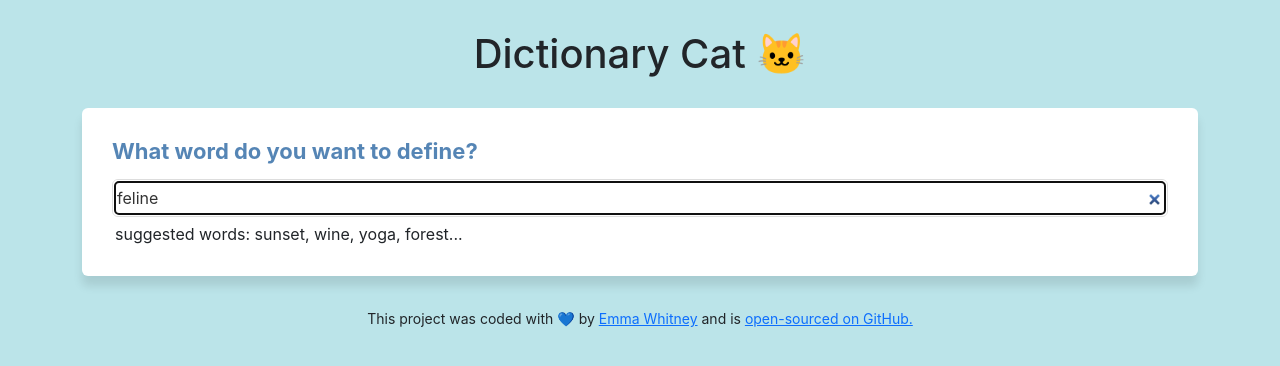
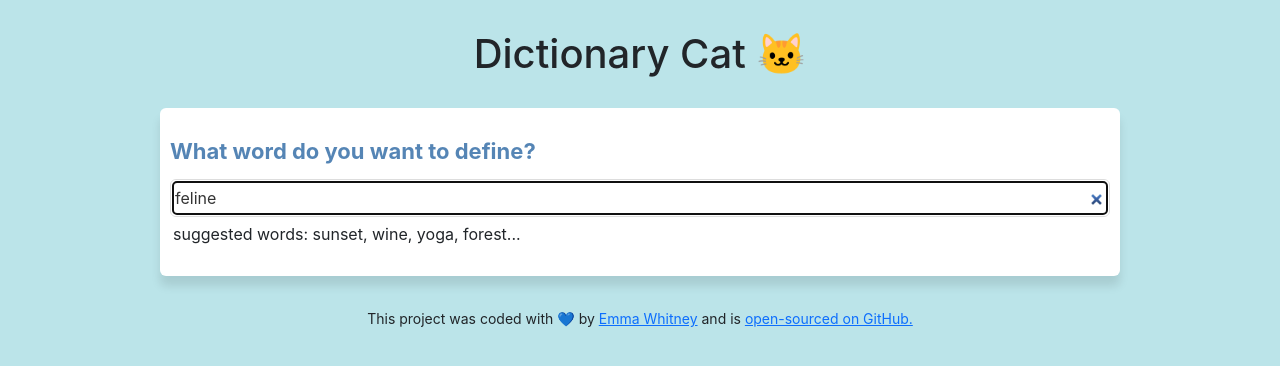
Before and after one commit to EmLu26/react-dictionary-app, a React (Create React App) app: page / in a window 1280 px wide. Shown: the top 366 px of the page. Built offline with nearby package versions, Linux system fonts and the light colour scheme; no server answers.

Commit message:
Updated Dictionary css

```diff
--- a/src/Dictionary.css
+++ b/src/Dictionary.css
@@ -7,10 +7,12 @@
 
 .Dictionary section {
   background: white;
-  padding: 30px;
+  max-width: 960px;
+  padding: 30px 10px;
   border-radius: 6px;
   box-shadow: 0px 10px 10px rgba(0 0 0 / 10%);
-  margin: 20px 0px;
+  margin: 0 auto;
+  margin-top: 10px;
 }
 
 .Dictionary input {
--- a/src/index.css
+++ b/src/index.css
@@ -1,13 +1,12 @@
 body {
-  margin: 0;
-  font-family: -apple-system, BlinkMacSystemFont, 'Segoe UI', 'Roboto', 'Oxygen',
-    'Ubuntu', 'Cantarell', 'Fira Sans', 'Droid Sans', 'Helvetica Neue',
+  font-family: -apple-system, BlinkMacSystemFont, "Segoe UI", "Roboto", "Oxygen",
+    "Ubuntu", "Cantarell", "Fira Sans", "Droid Sans", "Helvetica Neue",
     sans-serif;
   -webkit-font-smoothing: antialiased;
   -moz-osx-font-smoothing: grayscale;
 }
 
 code {
-  font-family: source-code-pro, Menlo, Monaco, Consolas, 'Courier New',
+  font-family: source-code-pro, Menlo, Monaco, Consolas, "Courier New",
     monospace;
 }
```
